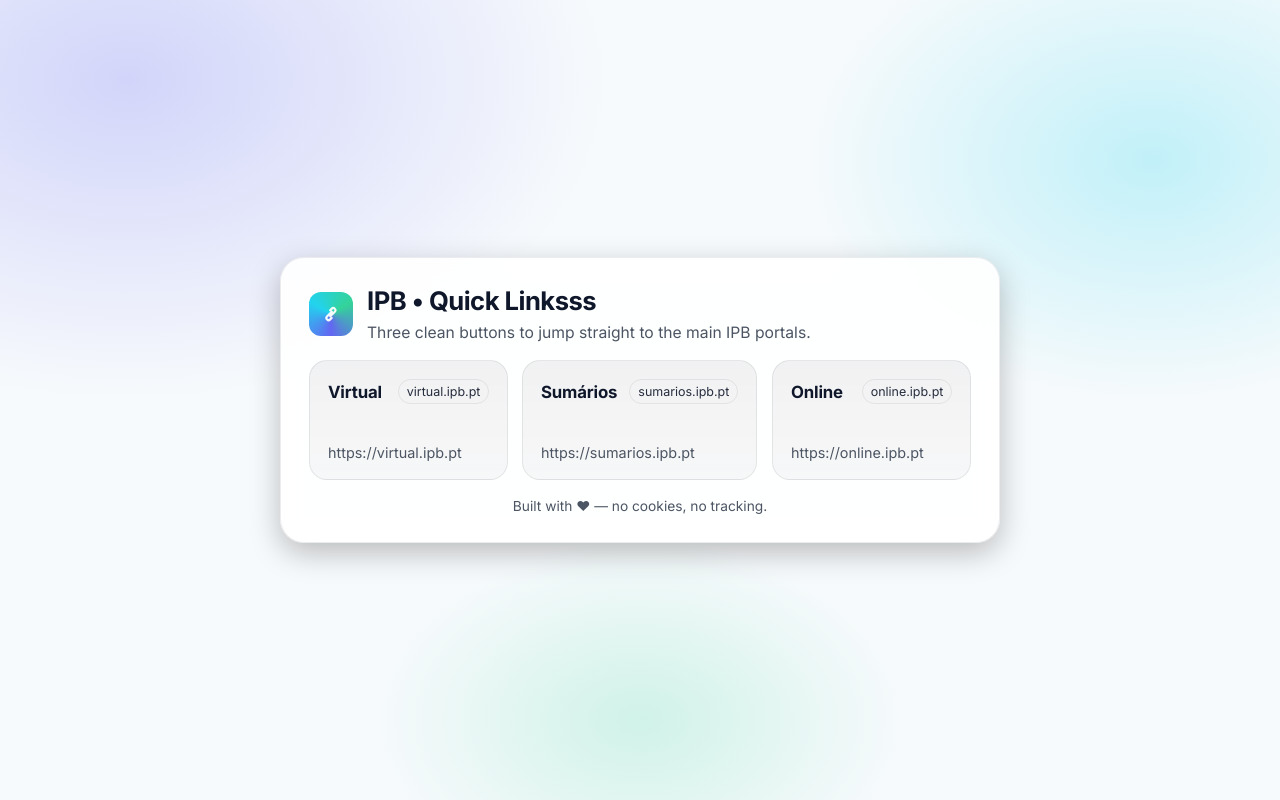
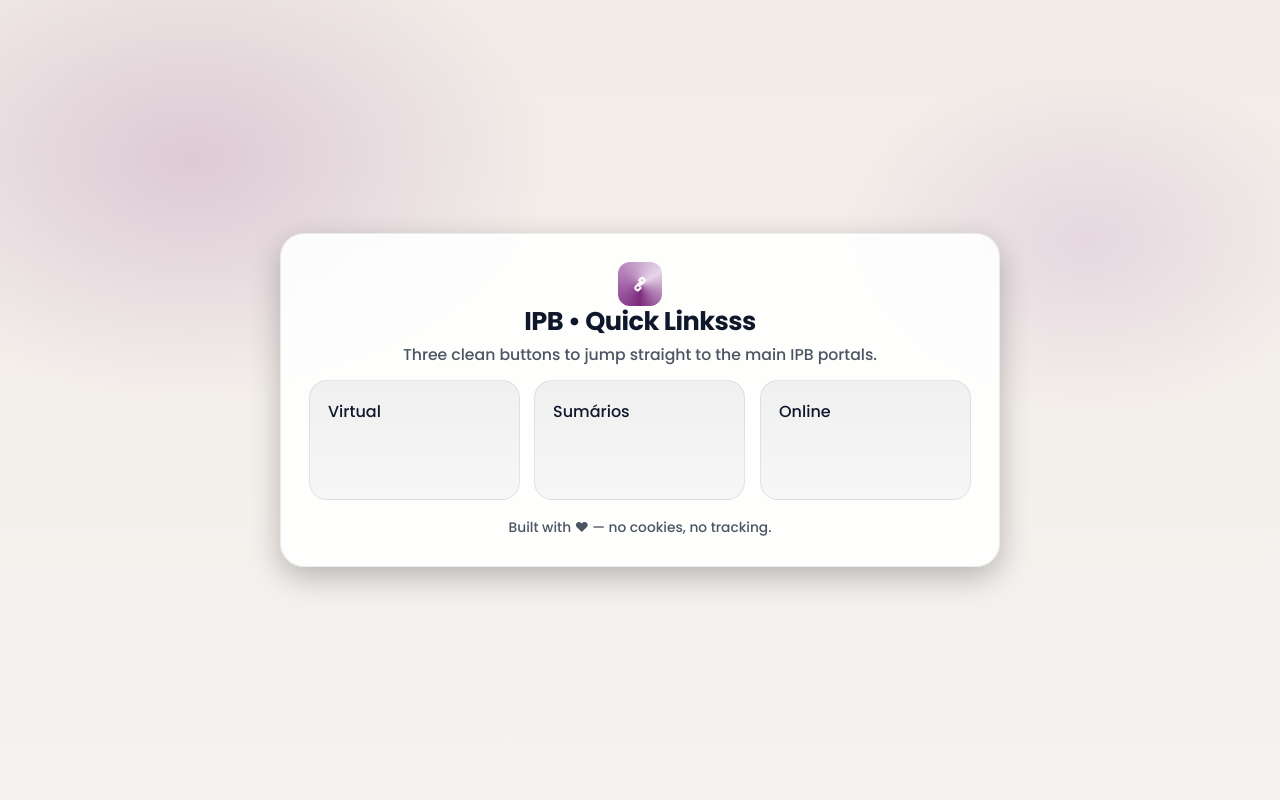
Before and after one commit to AndrzejNiechc/ipb-links, a plain HTML site: page index.html in a window 1280 px wide. Drawn offline with Linux system fonts and the light colour scheme.

Commit message:
może poprawka

```diff
--- a/index.html
+++ b/index.html
@@ -9,22 +9,27 @@
 
   <!-- Font (modern, clean) -->
   <link rel="preconnect" href="https://fonts.gstatic.com" crossorigin>
-  <link href="https://fonts.googleapis.com/css2?family=Inter:wght@400;600;700&display=swap" rel="stylesheet">
+  <link href="https://fonts.googleapis.com/css2?family=Poppins:wght@500;600;700&display=swap" rel="stylesheet">
 
   <!-- Styles: glassy card + gradient background, dark/light aware -->
   <style>
     :root {
-      --bg: #0b0f1a;
-      --text: #e6e9ef;
-      --muted: #9aa4b2;
-      --card: rgba(255,255,255,0.06);
-      --border: rgba(255,255,255,0.12);
-      --btn-bg: linear-gradient(180deg, rgba(255,255,255,0.12), rgba(255,255,255,0.06));
-      --btn-hover: rgba(255,255,255,0.12);
-      --ring: 0 0 0 8px rgba(99, 102, 241, 0.15);
-      --brand1: #6366f1; /* indigo */
-      --brand2: #22d3ee; /* cyan */
-      --brand3: #34d399; /* green */
+          /* jasne tło jak na stronie IPB + fiolety */
+      --bg: #f1ece7;        /* beżowe tło */
+      --text: #2b1f2d;      /* ciemna śliwka dla tekstu */
+      --muted: #6d5b6f;     /* przygaszony fiolet */
+      --card: rgba(255,255,255,0.92);
+      --border: rgba(43,31,45,0.10);
+
+      /* akcenty w odcieniach IPB */
+      --brand1: #7d2a7e;    /* główny fiolet */
+      --brand2: #b27db8;    /* jaśniejszy fiolet */
+      --brand3: #e6d6e9;    /* bardzo jasny fiolet */
+
+      /* przyciski */
+      --btn-bg: linear-gradient(180deg, rgba(125,42,126,0.08), rgba(178,125,184,0.05));
+      --btn-hover: rgba(125,42,126,0.12);
+      --ring: 0 0 0 8px rgba(125, 42, 126, 0.18);
     }
     @media (prefers-color-scheme: light) {
       :root {
@@ -42,14 +47,14 @@
     html, body { height: 100%; }
     body {
       margin: 0;
-      font-family: 'Inter', system-ui, -apple-system, Segoe UI, Roboto, Ubuntu, Cantarell, 'Helvetica Neue', Arial;
+      font-family: 'Poppins', system-ui, -apple-system, Segoe UI, Roboto, Ubuntu, Cantarell, Arial;
       color: var(--text);
       /* Subtle multicolor gradient blobs + base */
       background:
-              radial-gradient(1200px 800px at 10% 10%, rgba(99,102,241,0.25), transparent 40%),
-              radial-gradient(1000px 700px at 90% 20%, rgba(34,211,238,0.25), transparent 35%),
-              radial-gradient(900px 600px at 50% 90%, rgba(52,211,153,0.20), transparent 30%),
-              var(--bg);
+        radial-gradient(900px 600px at 15% 20%, rgba(125,42,126,0.18), transparent 40%),
+        radial-gradient(700px 500px at 85% 30%, rgba(178,125,184,0.20), transparent 35%),
+        linear-gradient(#f1ece7, #f6f2ef);
+      color: var(--text);
     }
 
     .wrap {
@@ -72,9 +77,9 @@
 
     header {
       display: flex;
+      flex-direction: column;   /* było w rzędzie, ustawiamy w kolumnie */
       align-items: center;
-      gap: 14px;
-      margin-bottom: 18px;
+      text-align: center;
     }
 
     .logo {
@@ -82,6 +87,11 @@
       display: grid; place-items: center;
       border-radius: 12px;
       background: conic-gradient(from 180deg, var(--brand1), var(--brand2), var(--brand3), var(--brand1));
+    }
+    h1 {
+      font-weight: 700;
+      letter-spacing: -0.02em;
+      margin: 0;
     }
     .logo svg { width: 26px; height: 26px; fill: white; opacity: .95; }
 
@@ -143,32 +153,17 @@
     <div class="grid">
       <!-- 1) virtual.ipb.pt -->
       <a class="btn" href="https://virtual.ipb.pt" target="_blank" rel="noopener noreferrer"
-         aria-label="Open virtual.ipb.pt in a new tab">
-        <div class="row">
           <span class="title">Virtual </span>
-          <span class="tag">virtual.ipb.pt</span>
-        </div>
-        <span class="url">https://virtual.ipb.pt</span>
       </a>
 
       <!-- 2) sumarios.ipb.pt -->
       <a class="btn" href="https://sumarios.ipb.pt" target="_blank" rel="noopener noreferrer"
-         aria-label="Open sumarios.ipb.pt in a new tab">
-        <div class="row">
           <span class="title">Sumários</span>
-          <span class="tag">sumarios.ipb.pt</span>
-        </div>
-        <span class="url">https://sumarios.ipb.pt</span>
       </a>
 
       <!-- 3) online.ipb.pt -->
       <a class="btn" href="https://online.ipb.pt" target="_blank" rel="noopener noreferrer"
-         aria-label="Open online.ipb.pt in a new tab">
-        <div class="row">
           <span class="title">Online </span>
-          <span class="tag">online.ipb.pt</span>
-        </div>
-        <span class="url">https://online.ipb.pt</span>
       </a>
     </div>
 
```
